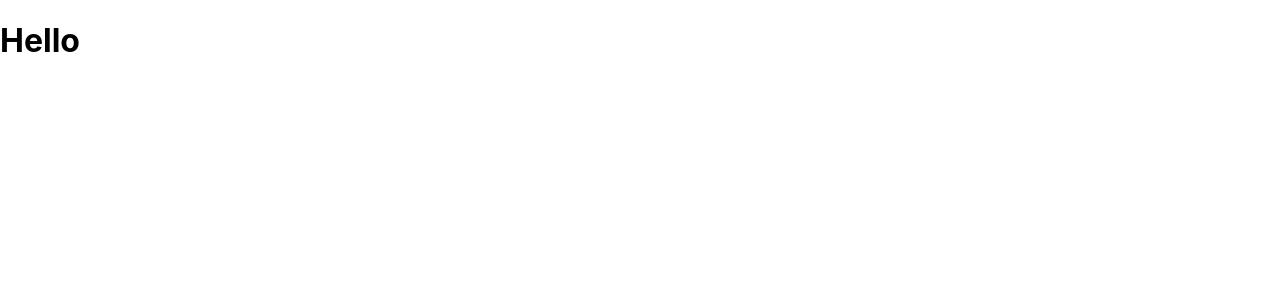
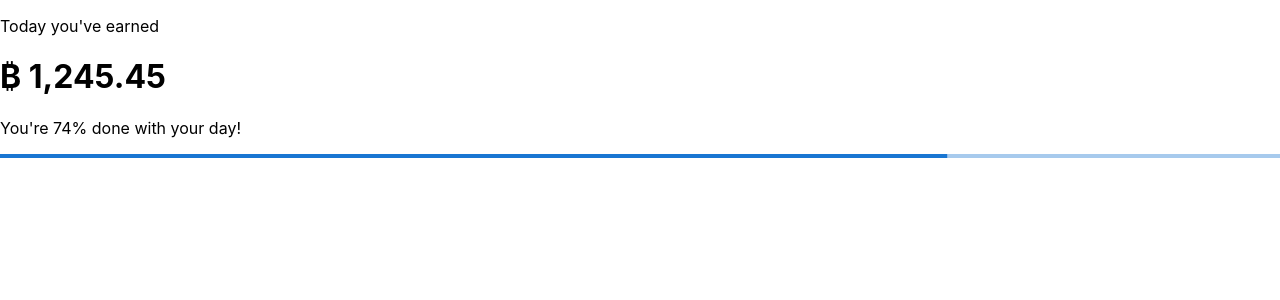
Before and after one commit to ryanarnold/secondly-earnings, a Next.js app: page / in a window 1280 px wide. Shown: the top 300 px of the page. Built offline with nearby package versions, Linux system fonts and the light colour scheme.

Commit message:
Implement static pages

```diff
--- /dev/null
+++ b/components/EarningsBox.tsx
@@ -0,0 +1,17 @@
+import { LinearProgress } from '@mui/material';
+import React from 'react';
+
+interface Props {}
+
+function EarningsBox({}: Props) {
+  return (
+    <div>
+      <p>Today you&apos;ve earned</p>
+      <h1>₿ 1,245.45</h1>
+      <p>You&apos;re 74% done with your day!</p>
+      <LinearProgress variant="determinate" value={74} />
+    </div>
+  );
+}
+
+export default EarningsBox;
--- /dev/null
+++ b/components/Layout.tsx
@@ -0,0 +1,11 @@
+import React from 'react';
+
+interface Props {
+  children: any;
+}
+
+function Layout({ children }: Props) {
+  return <div>{children}</div>;
+}
+
+export default Layout;
--- a/pages/index.tsx
+++ b/pages/index.tsx
@@ -1,11 +1,14 @@
 /* eslint-disable react/function-component-definition */
 import type { NextPage } from 'next';
 import React from 'react';
+import EarningsBox from '../components/EarningsBox';
+import Layout from '../components/Layout';
 
 const Home: NextPage = () => (
-  <div>
-    <h1>Hello</h1>
-  </div>
+  <Layout>
+    {/* <h1>be insired... by money 🤑</h1> */}
+    <EarningsBox />
+  </Layout>
 );
 
 export default Home;
```
Also changed, not shown: pages/_app.tsx (+5 -4 lines).
